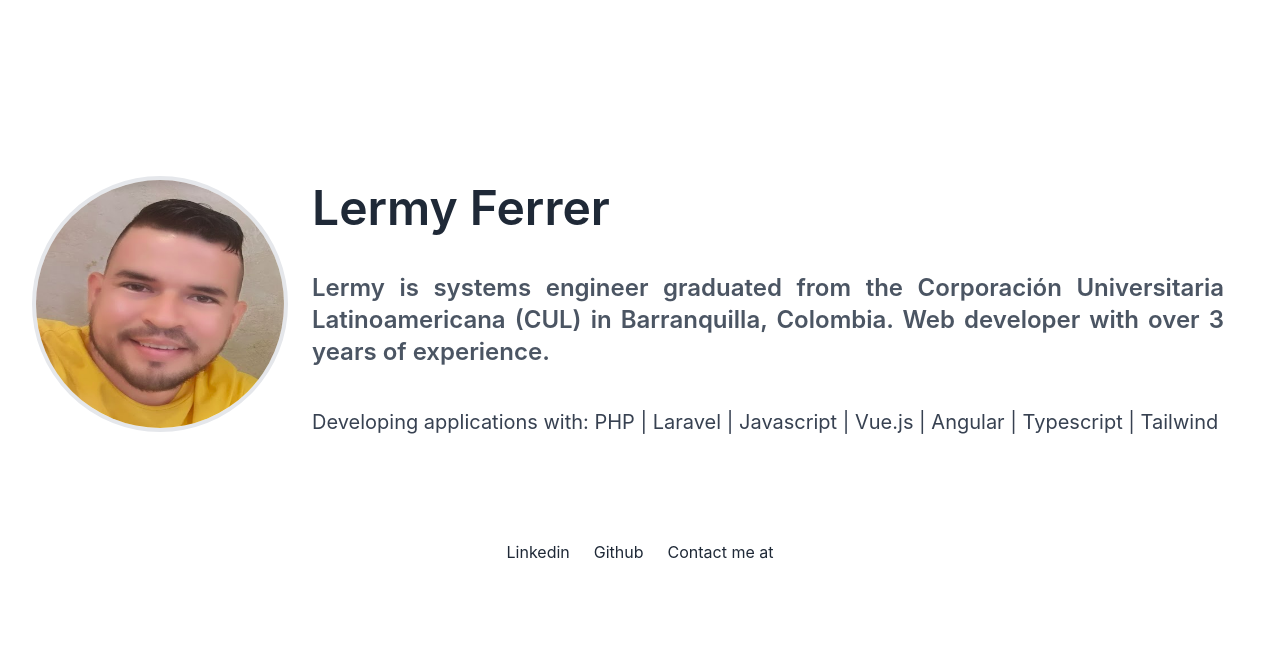
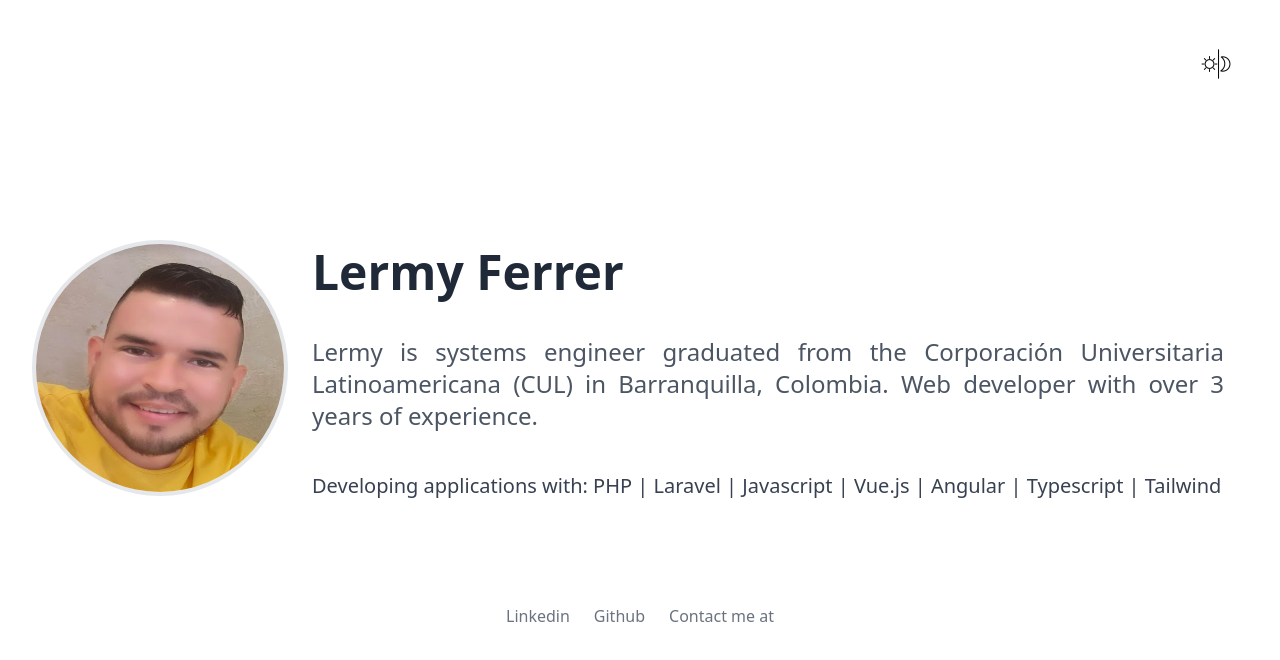
Before and after one commit to lermyferrer/portfolio-web, a Vue app: page / in a window 1280 px wide. Shown: the top 660 px of the page. Built offline with nearby package versions, Linux system fonts and the light colour scheme.

Commit message:
ajuste modo oscuro

```diff
--- a/index.html
+++ b/index.html
@@ -6,7 +6,7 @@
     <meta name="viewport" content="width=device-width, initial-scale=1.0">
     <title>Lermy Ferrer</title>
   </head>
-  <body>
+  <body class="dark:bg-gray-800">
     <div id="app"></div>
     <script type="module" src="/src/main.js"></script>
   </body>
--- a/src/App.vue
+++ b/src/App.vue
@@ -4,7 +4,7 @@ import { useThemeDark } from './composables/useThemeDark'
 
 import HomeView from "./views/HomeView.vue";
 
-//const { modeDarkLocalstorage } = useThemeDark();
+const toggleDarkMode = ref(document.documentElement.className === 'dark');
 
   if (
     localStorage.theme === "dark" ||
@@ -16,19 +16,30 @@ if (
     document.documentElement.classList.remove("dark");
   }
 
-const toggleDarkMode = ref(document.documentElement.className ==='dark');
+  const changeDarkMode = () => {
+    toggleDarkMode.value = document.documentElement.classList.toggle('dark');
+    toggleDarkMode.value ? (localStorage.theme = 'dark') : (localStorage.theme = 'light');
+  }
 
-const changeDarkMode = () => {
-  toggleDarkMode.value = document.documentElement.classList.add('dark');
-  toggleDarkMode.value ? localStorage.theme = 'dark' : localStorage.theme = 'light';
-}
 </script>
 
 <template>
-    <!-- <div class="flex justify-end p-4">
-    <button @click="changeDarkMode">dia/noche</button>
-  </div> -->
+    <div class="flex justify-end p-4">
+    <img
+        alt="dark_mode"
+        class="cursor-pointer"
+        :class="[ changeDarkMode ? 'dark-mode-img' : 'light-mode-img' ]"
+        src="@/assets/images/mode_dark.png"
+        @click="changeDarkMode"
+      />
+  </div>
   <HomeView
     message="Lermy is systems engineer graduated from the Corporación Universitaria Latinoamericana (CUL) in Barranquilla, Colombia. Web developer with over 3 years of experience." description="Developing applications with: PHP | Laravel | Javascript | Vue.js | Angular | Typescript | Tailwind"
   />
 </template>
+
+<style scoped>
+.dark-mode-img {
+  filter: none;
+}
+</style>
--- a/src/assets/base.css
+++ b/src/assets/base.css
@@ -57,17 +57,3 @@
   margin: 0;
   font-weight: normal;
 }
-
-body {
-  min-height: 100vh;
-  color: var(--color-text);
-  background: var(--color-background);
-  transition: color 0.5s, background-color 0.5s;
-  line-height: 1.6;
-  font-family: Inter, -apple-system, BlinkMacSystemFont, 'Segoe UI', Roboto, Oxygen, Ubuntu,
-    Cantarell, 'Fira Sans', 'Droid Sans', 'Helvetica Neue', sans-serif;
-  font-size: 15px;
-  text-rendering: optimizeLegibility;
-  -webkit-font-smoothing: antialiased;
-  -moz-osx-font-smoothing: grayscale;
-}
--- a/src/components/Footer.vue
+++ b/src/components/Footer.vue
@@ -1,7 +1,7 @@
 <template>
   <footer class="container-footer">
     <ul
-      class="container-footer__ul"
+      class="container-footer__ul dark:text-white"
     >
       <li>
         <a
@@ -19,7 +19,7 @@
       </li>
       <li class="socials-link">
         <a
-          class="hover:underline text-gray-800 text-base"
+          class="hover:underline text-base"
           href="mailto:lermy.ferrer@gmail.com"
           title="Contact me at"
           >Contact me at</a
@@ -45,6 +45,6 @@ export default {
 }
 
 .container-footer__ul-li {
-  @apply mr-4 hover:underline text-gray-800 md:mr-6 text-base
+  @apply mr-4 hover:underline md:mr-6 text-base
 }
 </style>
--- a/src/composables/useThemeDark.ts
+++ b/src/composables/useThemeDark.ts
@@ -1,4 +1,8 @@
+import { ref } from "vue";
+
 export function useThemeDark() {
+  const toggleDarkMode = ref(document.documentElement.className === 'dark');
+
   const modeDarkLocalstorage = () => {
     if (
       localStorage.theme === "dark" ||
@@ -11,5 +15,10 @@ export function useThemeDark() {
     }
   };
 
-  return { modeDarkLocalstorage };
+  const changeDarkMode = () => {
+    toggleDarkMode.value = document.documentElement.classList.toggle('dark');
+    toggleDarkMode.value ? (localStorage.theme = 'dark') : (localStorage.theme = 'light');
+  }
+
+  return { modeDarkLocalstorage, changeDarkMode };
 }
--- a/src/views/HomeView.vue
+++ b/src/views/HomeView.vue
@@ -24,12 +24,12 @@ defineProps({
         height="100"
       />
     </aside>
-    <main class="container-template-main" flex-grow>
-      <p class="container-template-main__title">Lermy Ferrer</p>
-      <p class="container-template-main__message">
+    <main class="container-template-main dark:bg-gray-800" flex-grow>
+      <p class="container-template-main__title dark:text-white">Lermy Ferrer</p>
+      <p class="container-template-main__message dark:text-white">
         {{ message }}
       </p>
-      <p class="container-template-main__description">
+      <p class="container-template-main__description dark:text-white">
         {{ description }}
       </p>
     </main>
@@ -56,7 +56,7 @@ defineProps({
   }
 
   .container-template-main__message {
-    @apply text-2xl p-2 mt-6 text-gray-600 font-semibold text-justify
+    @apply text-2xl p-2 mt-6 text-gray-600 font-normal text-justify
   }
 
   .container-template-main__description {
```
Also changed, not shown: src/assets/images/mode_dark.png (added). Lines whose indentation alone changed are shown as unchanged.
